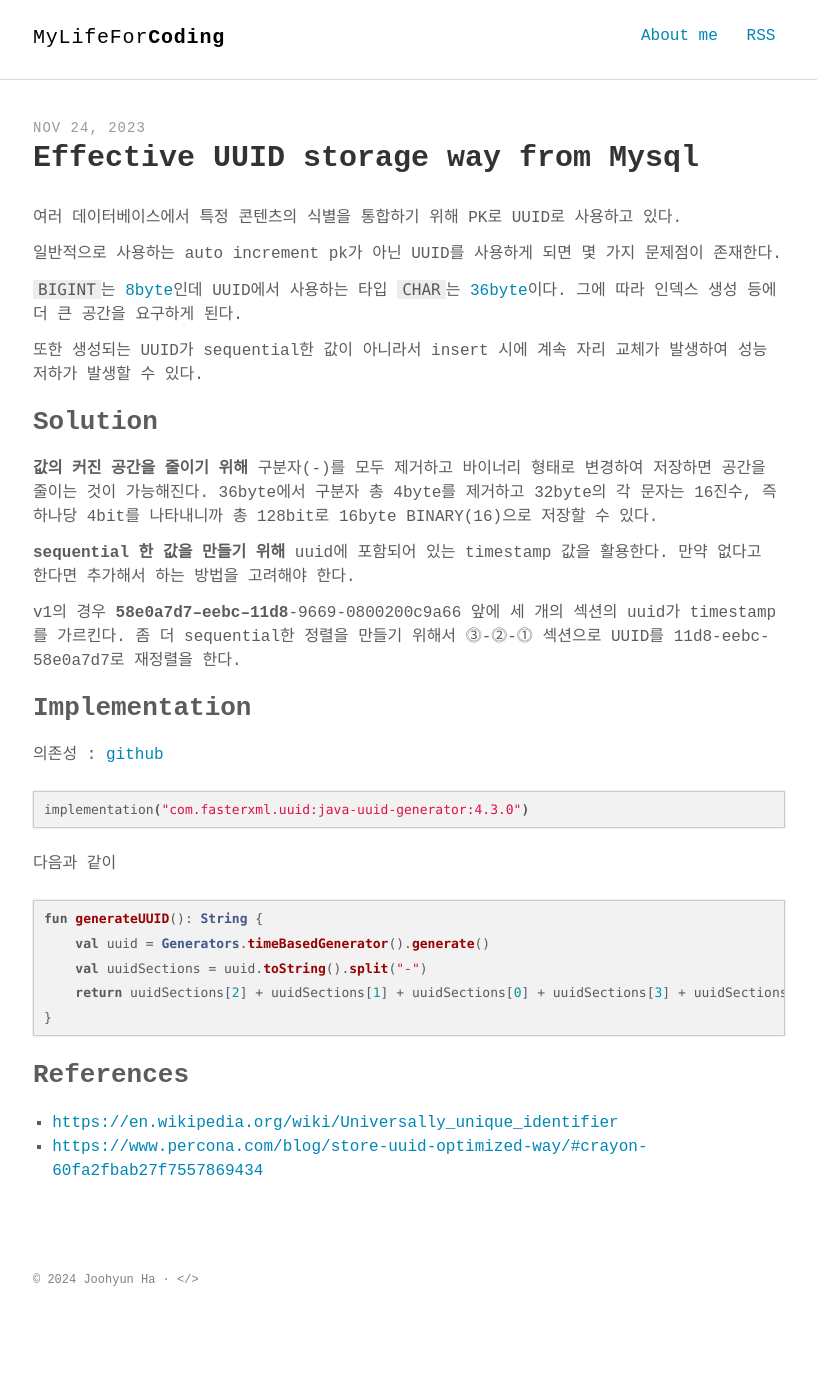
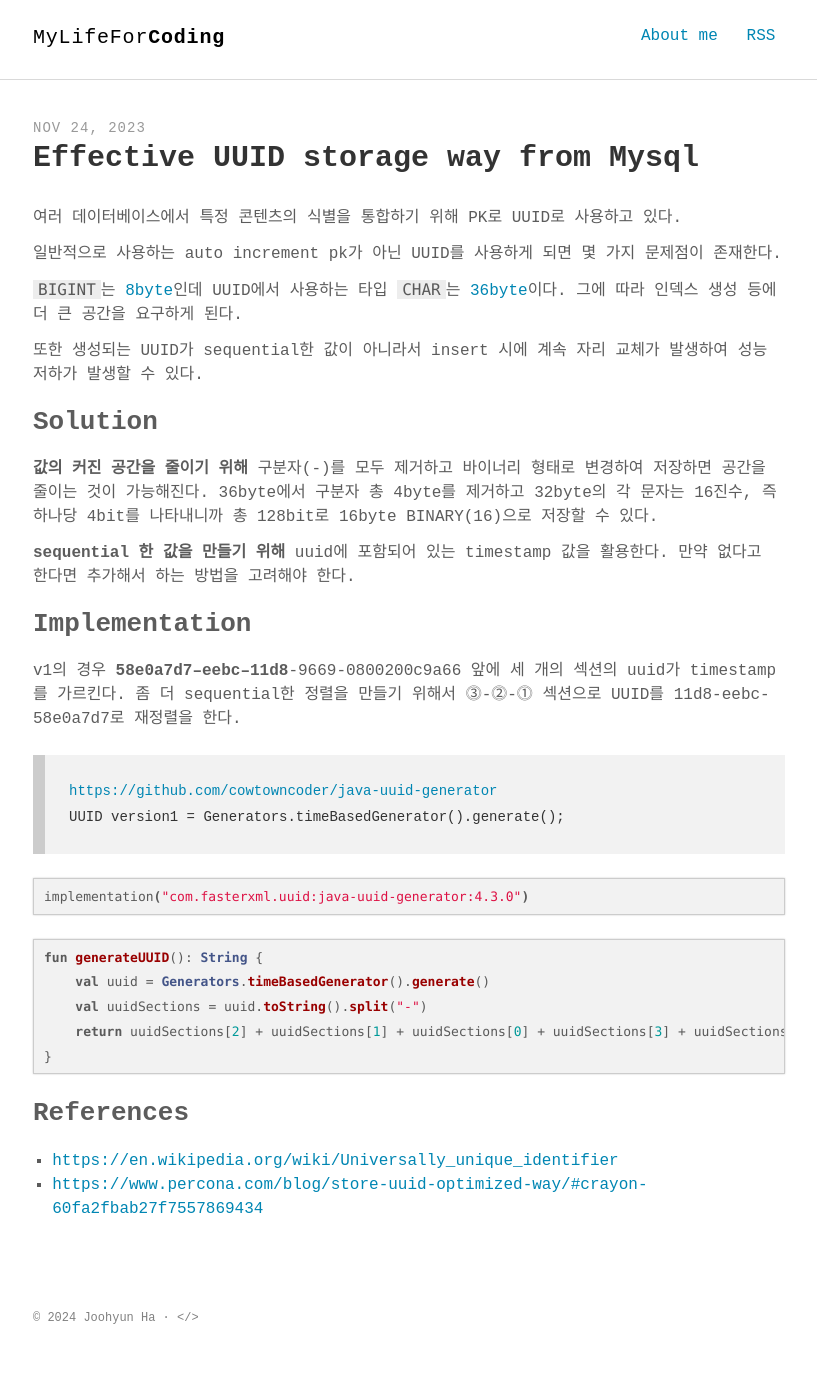
Before and after one commit to mangchhe/mangchhe.github.io, a Jekyll site: the page built from _posts/2023-11-24-effective-uuid-storage-way.md, in a window 1280 px wide. Shown: the whole page, without its empty margins (231-1048 px from the left). Built offline with Jekyll 4.4.1, drawn with Linux system fonts in a browser that asks for light colours; some web fonts are replaced; before the commit the page ends 1337 px from its top, so only the background shows below that.

Commit message:
update(effective uuid storage way): arrange categories

````diff
--- a/_posts/2023-11-24-effective-uuid-storage-way.md
+++ b/_posts/2023-11-24-effective-uuid-storage-way.md
@@ -19,17 +19,17 @@ tags: cs
 
 **sequential 한 값을 만들기 위해** uuid에 포함되어 있는 timestamp 값을 활용한다. 만약 없다고 한다면 추가해서 하는 방법을 고려해야 한다.
 
+## Implementation
+
 v1의 경우 **58e0a7d7–eebc–11d8**-9669-0800200c9a66 앞에 세 개의 섹션의 uuid가 timestamp를 가르킨다. 좀 더 sequential한 정렬을 만들기 위해서 ⓷-⓶-⓵ 섹션으로 UUID를 11d8-eebc-58e0a7d7로 재정렬을 한다.
 
-## Implementation
-
-의존성 : [github](https://github.com/cowtowncoder/java-uuid-generator)
+> [https://github.com/cowtowncoder/java-uuid-generator](https://github.com/cowtowncoder/java-uuid-generator)
+>
+> UUID version1 = Generators.timeBasedGenerator().generate();
 
 ```gradle
 implementation("com.fasterxml.uuid:java-uuid-generator:4.3.0")
 ```
-
-다음과 같이
 
 ```kotlin
 fun generateUUID(): String {
````
